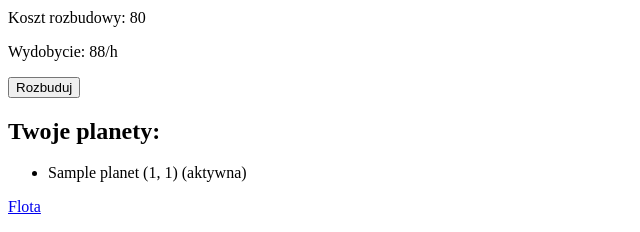
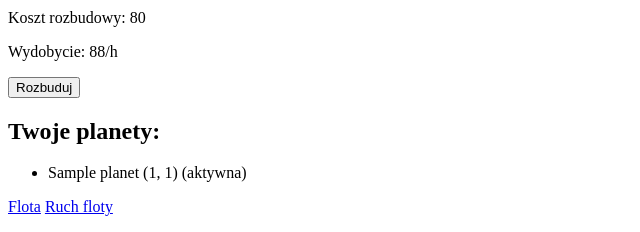
Before and after one commit to Lord-zet/spacehunters, a Django app: page /game/planet/1/ in a window 1280 px wide. Shown: the part 568-800 px from the top of the page, without its empty margins (0-640 px from the left). Run offline with Django 5.2, Linux system fonts and the light colour scheme; a user stored in the database is signed in; tables that the repository leaves empty hold one stand-in row (values such as "Sample post").

Commit message:
feat: add link

```diff
--- a/src/apps/game/templates/game/planet_detail.html
+++ b/src/apps/game/templates/game/planet_detail.html
@@ -70,5 +70,6 @@
     </ul>
 
     <a href="{% url 'game:send_fleet' pk=planet.id %}">Flota</a>
+    <a href="{% url 'game:fleet_list' %}">Ruch floty</a>
 </body>
 </html>
```
